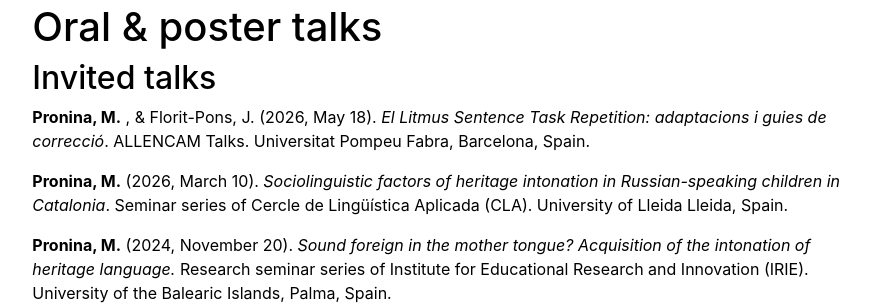
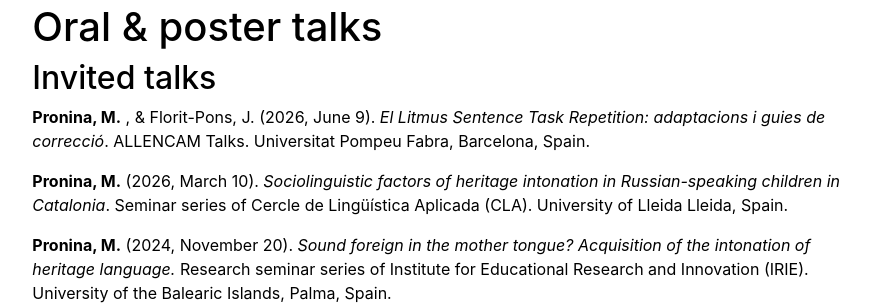
Before and after one commit to mariia-pronina/mariia-pronina.github.io, a Jekyll site: the page built from presentations.md, in a window 1280 px wide and 900 px high. Shown: the part 194-499 px from the top of the window, without its empty margins (197-1080 px from the left). Built offline with Jekyll 4.4.1, drawn with Linux system fonts in a browser that asks for light colours.

Commit message:
Update presentations.md

```diff
--- a/presentations.md
+++ b/presentations.md
@@ -7,7 +7,7 @@ title: "presentations"
 
 ## Invited talks
 
-**Pronina, M.** , & Florit-Pons, J. (2026, May 18). _El Litmus Sentence Task Repetition: adaptacions i guies de correcció_. ALLENCAM Talks. Universitat Pompeu Fabra, Barcelona, Spain.
+**Pronina, M.** , & Florit-Pons, J. (2026, June 9). _El Litmus Sentence Task Repetition: adaptacions i guies de correcció_. ALLENCAM Talks. Universitat Pompeu Fabra, Barcelona, Spain.
 
 **Pronina, M.** (2026, March 10). _Sociolinguistic factors of heritage intonation in Russian-speaking children in Catalonia_. Seminar series of Cercle de Lingüística Aplicada (CLA). University of Lleida Lleida, Spain.
 
```
